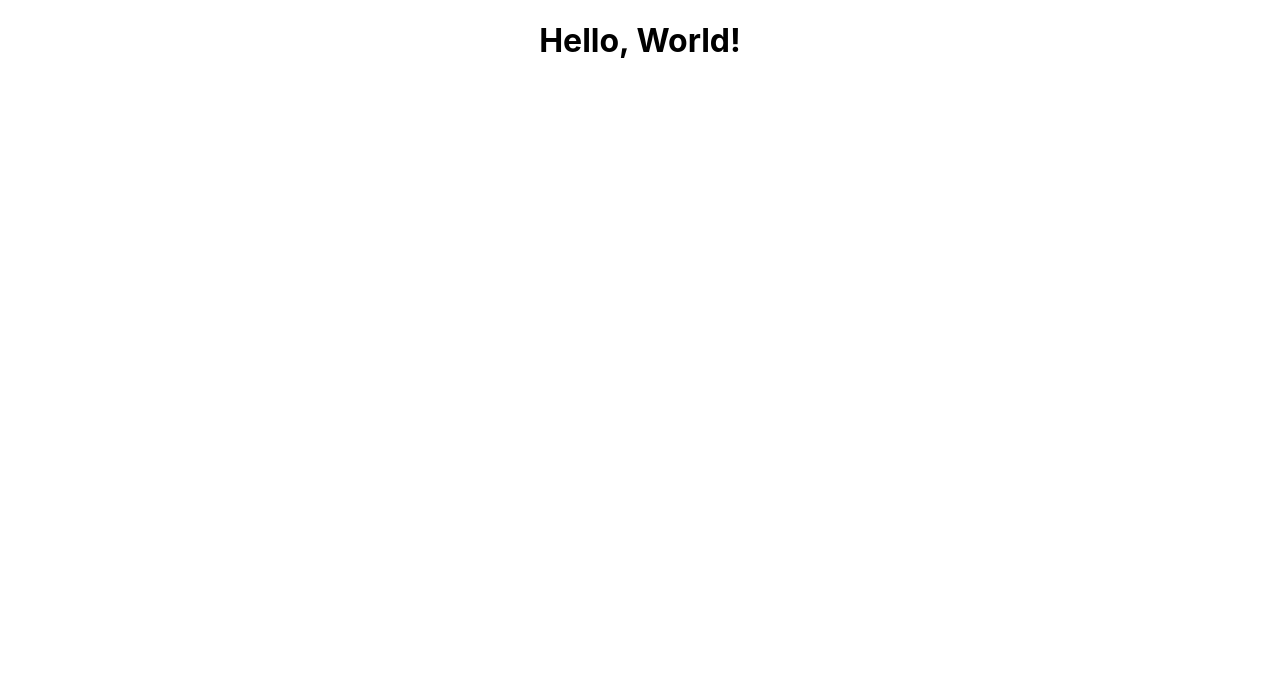
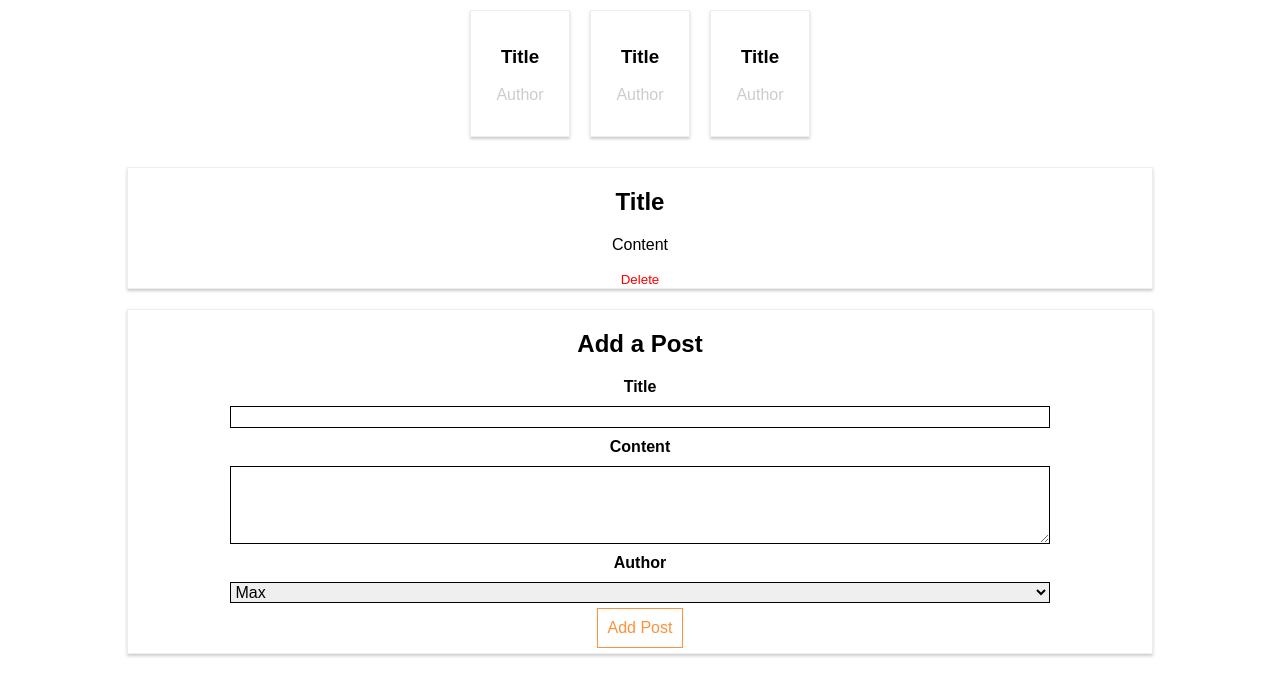
Before and after one commit to 3atharvkurdukar/udemy-react, a React (Create React App) app: page / in a window 1280 px wide. Shown: the top 696 px of the page. Built offline with nearby package versions, Linux system fonts and the light colour scheme.

Commit message:
Initial project setup

```diff
--- a/src/App.js
+++ b/src/App.js
@@ -1,12 +1,15 @@
-import React from 'react';
-import './App.css';
+import React, { Component } from 'react';
 
-function App() {
-  return (
-    <div className="App">
-      <h1>Hello, World!</h1>
-    </div>
-  );
+import Blog from './containers/Blog/Blog';
+
+class App extends Component {
+  render() {
+    return (
+      <div className="App">
+        <Blog />
+      </div>
+    );
+  }
 }
 
 export default App;
--- /dev/null
+++ b/src/components/FullPost/FullPost.css
@@ -0,0 +1,38 @@
+.FullPost {
+    width: 80%;
+    margin: 20px auto;
+    border: 1px solid #eee;
+    box-shadow: 0 2px 3px #ccc;
+    text-align: center;
+}
+
+.Edit {
+
+}
+
+.Edit label {
+    display: block;
+    color: grey;
+}
+
+.Edit button {
+    border: none;
+    background-color: transparent;
+    cursor: pointer;
+    outline: none;
+    color: #fa923f;
+}
+
+.Edit button:hover,
+.Edit button:active {
+    color: #521751;
+}
+
+.Edit button.Delete {
+    color: red;
+}
+
+.Edit button.Delete:hover,
+.Edit button.Delete:active {
+    color: darkred;
+}
--- /dev/null
+++ b/src/components/FullPost/FullPost.js
@@ -0,0 +1,22 @@
+import React, { Component } from 'react';
+
+import './FullPost.css';
+
+class FullPost extends Component {
+    render () {
+        let post = <p>Please select a Post!</p>;
+        post = (
+            <div className="FullPost">
+                <h1>Title</h1>
+                <p>Content</p>
+                <div className="Edit">
+                    <button className="Delete">Delete</button>
+                </div>
+            </div>
+
+        );
+        return post;
+    }
+}
+
+export default FullPost;
--- /dev/null
+++ b/src/components/NewPost/NewPost.css
@@ -0,0 +1,42 @@
+.NewPost {
+    width: 80%;
+    margin: 20px auto;
+    border: 1px solid #eee;
+    box-shadow: 0 2px 3px #ccc;
+    text-align: center;
+}
+
+.NewPost label {
+    display: block;
+    margin: 10px auto;
+    text-align: center;
+    font-weight: bold;
+}
+
+.NewPost input,
+.NewPost textarea,
+.NewPost select {
+    display: block;
+    width: 80%;
+    box-sizing: border-box;
+    border: 1px solid black;
+    outline: none;
+    font: inherit;
+    margin: auto;
+}
+
+.NewPost button {
+    margin: 5px 0;
+    padding: 10px;
+    font: inherit;
+    border: 1px solid #fa923f;
+    background-color: transparent;
+    color: #fa923f;
+    cursor: pointer;
+}
+
+.NewPost button:hover,
+.NewPost button:active {
+    color: white;
+    background-color: #fa923f;
+}
--- /dev/null
+++ b/src/components/NewPost/NewPost.js
@@ -0,0 +1,31 @@
+import React, { Component } from 'react';
+
+import './NewPost.css';
+
+class NewPost extends Component {
+    state = {
+        title: '',
+        content: '',
+        author: 'Max'
+    }
+
+    render () {
+        return (
+            <div className="NewPost">
+                <h1>Add a Post</h1>
+                <label>Title</label>
+                <input type="text" value={this.state.title} onChange={(event) => this.setState({title: event.target.value})} />
+                <label>Content</label>
+                <textarea rows="4" value={this.state.content} onChange={(event) => this.setState({content: event.target.value})} />
+                <label>Author</label>
+                <select value={this.state.author} onChange={(event) => this.setState({author: event.target.value})}>
+                    <option value="Max">Max</option>
+                    <option value="Manu">Manu</option>
+                </select>
+                <button>Add Post</button>
+            </div>
+        );
+    }
+}
+
+export default NewPost;
--- /dev/null
+++ b/src/components/Post/Post.css
@@ -0,0 +1,20 @@
+.Post {
+    width: 100px;
+    padding: 16px;
+    text-align: center;
+    border: 1px solid #eee;
+    box-shadow: 0 2px 3px #ccc;
+    margin: 10px;
+    box-sizing: border-box;
+    cursor: pointer;
+}
+
+.Post:hover,
+.Post:active {
+    background-color: #C0DDF5;
+}
+
+.Author {
+    margin: 16px 0;
+    color: #ccc;
+}
--- /dev/null
+++ b/src/components/Post/Post.js
@@ -0,0 +1,14 @@
+import React from 'react';
+
+import './Post.css';
+
+const post = (props) => (
+    <article className="Post">
+        <h1>Title</h1>
+        <div className="Info">
+            <div className="Author">Author</div>
+        </div>
+    </article>
+);
+
+export default post;
--- /dev/null
+++ b/src/containers/Blog/Blog.css
@@ -0,0 +1,7 @@
+.Posts {
+    display: flex;
+    flex-flow: row wrap;
+    justify-content: center;
+    width: 80%;
+    margin: auto;
+}
--- /dev/null
+++ b/src/containers/Blog/Blog.js
@@ -0,0 +1,28 @@
+import React, { Component } from 'react';
+
+import Post from '../../components/Post/Post';
+import FullPost from '../../components/FullPost/FullPost';
+import NewPost from '../../components/NewPost/NewPost';
+import './Blog.css';
+
+class Blog extends Component {
+    render () {
+        return (
+            <div>
+                <section className="Posts">
+                    <Post />
+                    <Post />
+                    <Post />
+                </section>
+                <section>
+                    <FullPost />
+                </section>
+                <section>
+                    <NewPost />
+                </section>
+            </div>
+        );
+    }
+}
+
+export default Blog;
--- a/src/index.css
+++ b/src/index.css
@@ -1,13 +1,5 @@
 body {
   margin: 0;
-  font-family: -apple-system, BlinkMacSystemFont, 'Segoe UI', 'Roboto', 'Oxygen',
-    'Ubuntu', 'Cantarell', 'Fira Sans', 'Droid Sans', 'Helvetica Neue',
-    sans-serif;
-  -webkit-font-smoothing: antialiased;
-  -moz-osx-font-smoothing: grayscale;
+  padding: 0;
+  font-family: sans-serif;
 }
-
-code {
-  font-family: source-code-pro, Menlo, Monaco, Consolas, 'Courier New',
-    monospace;
-}
```
Also changed, not shown: 1 other file (tests, documents, lock files or other folders).
